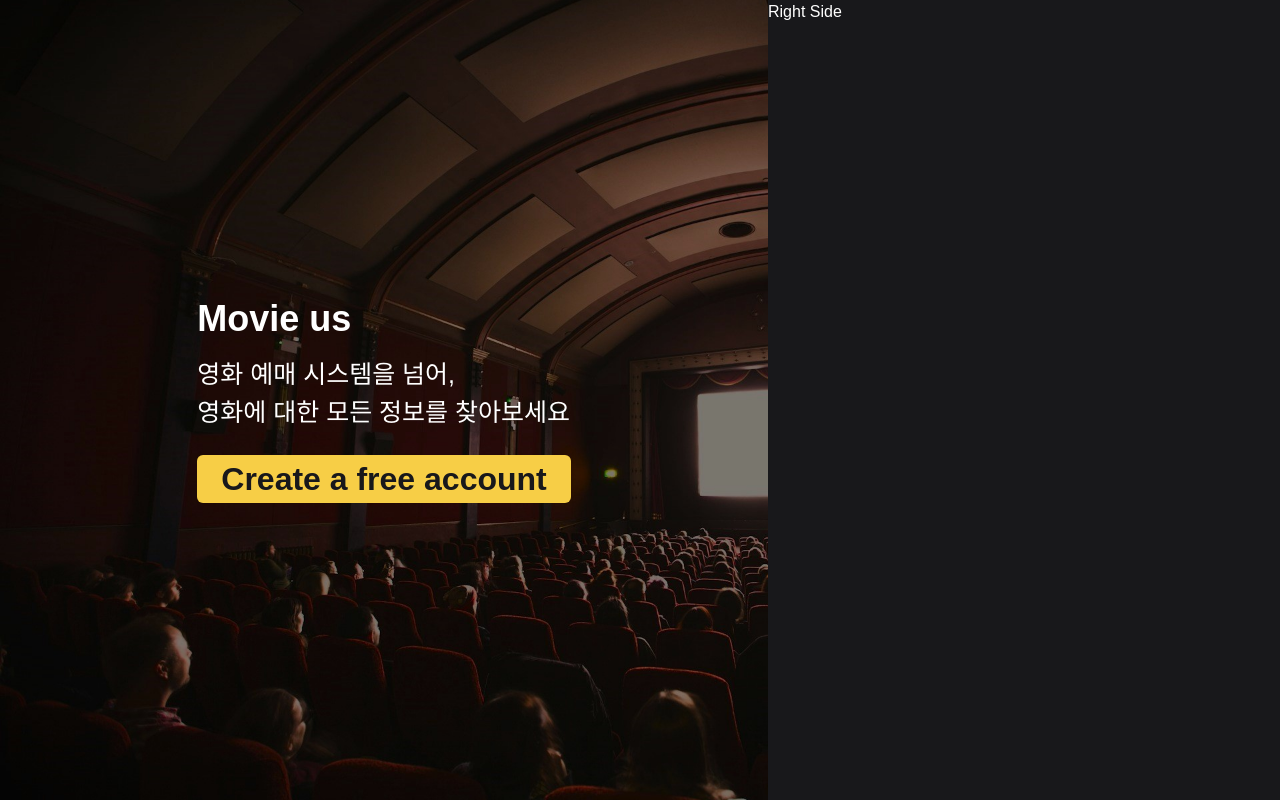
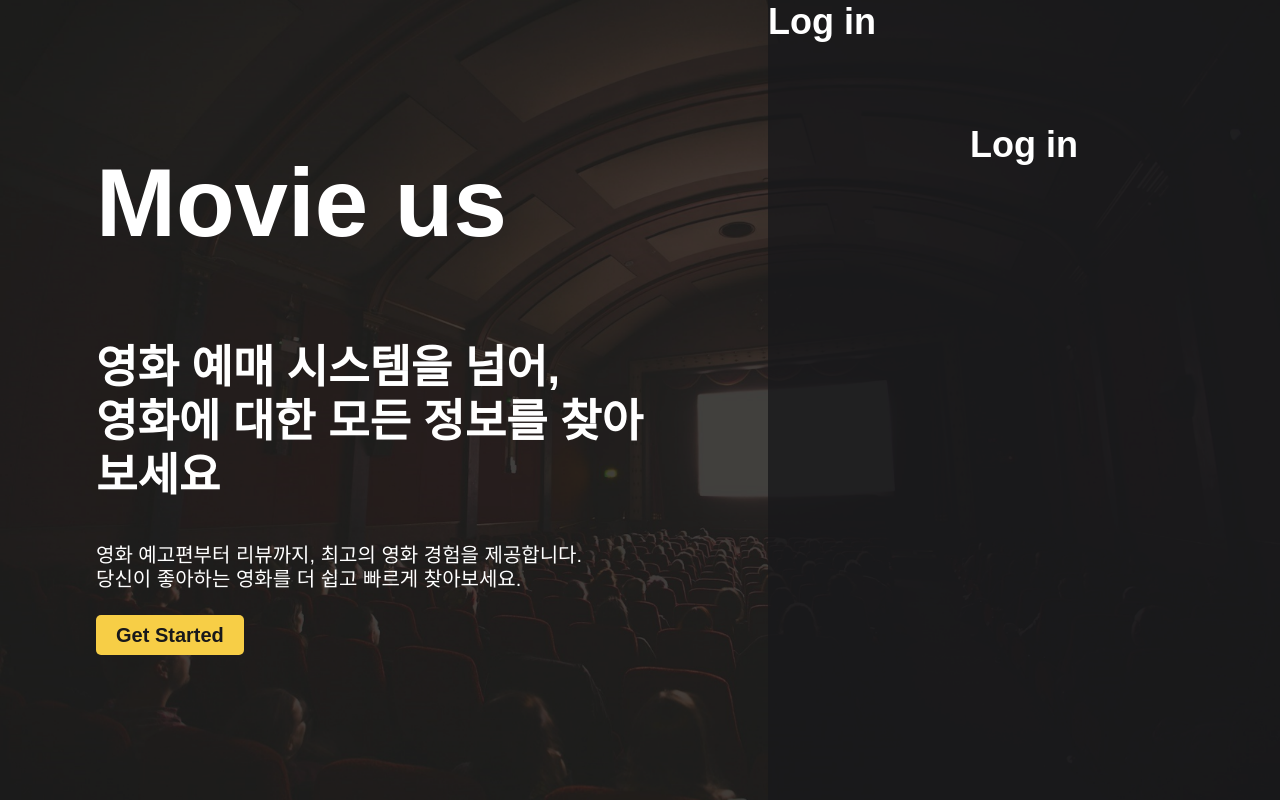
Before and after one commit to chany0ng/move-us-project, a React (Vite) app in the folder frontend/movie-us-frontend/: page / in a window 1280 px wide. Built offline with nearby package versions, Linux system fonts and the light colour scheme; a web font is replaced by a local one.

Commit message:
style: 로그인 페이지 스타일링

```diff
--- a/frontend/movie-us-frontend/src/pages/Index.jsx
+++ b/frontend/movie-us-frontend/src/pages/Index.jsx
@@ -1,6 +1,6 @@
 import styled from "styled-components";
-import backgroundImage from "../assets/images/backgroundImage.jpg";
-import { Button, Flex, Box, Heading, Text } from "@chakra-ui/react";
+import backgroundImage from "../assets/images/backgroundImage.png";
+import { Button, Flex, Box, Heading, Text, Center } from "@chakra-ui/react";
 const Index = () => {
   return (
     <>
@@ -12,21 +12,53 @@ const Index = () => {
             display="flex"
             alignItems="center"
             justifyContent="center"
+            width="100%"
           >
-            <Box maxW="32rem" sx={{ margin: "0 auto" }}>
-              <Heading mb={4}>Movie us</Heading>
-              <Text sx={{ fontSize: "25px" }}>
+            <Box width="75%" margin="0 auto">
+              <Heading
+                mb={20}
+                fontWeight="bold"
+                fontSize={["2xl", "3xl", "4xl", "8xl"]}
+              >
+                Movie us
+              </Heading>
+              <Heading fontSize={["xl", "2xl", "3xl", "45px"]} mb={10}>
                 영화 예매 시스템을 넘어, <br /> 영화에 대한 모든 정보를
                 찾아보세요
+              </Heading>
+              <Text fontSize="20px" lineHeight={"1.2"}>
+                영화 예고편부터 리뷰까지, 최고의 영화 경험을 제공합니다. <br />
+                당신이 좋아하는 영화를 더 쉽고 빠르게 찾아보세요.
               </Text>
-              <Button size="lg" colorScheme="green" mt="24px">
-                Create a free account
+              <Button
+                mt="24px"
+                p={5}
+                fontSize="20px"
+                borderRadius={"5px"}
+                // isLoading
+              >
+                Get Started
               </Button>
             </Box>
           </Box>
 
-          <Box flex="4" bg="brand.black" h="100vh">
-            Right Side
+          <Box flex="4" bg="rgba(24, 24, 27, 0.8)" h="100vh">
+            <Heading
+              mb={20}
+              fontWeight="bold"
+              fontSize={["xl", "2xl", "3xl", "4xl"]}
+            >
+              Log in
+            </Heading>
+            <Center>
+              <Heading
+                mb={20}
+                fontWeight="bold"
+                fontSize={["xl", "2xl", "3xl", "4xl"]}
+              >
+                Log in
+              </Heading>
+            </Center>
           </Box>
         </Flex>
       </BackGroundDiv>
--- a/frontend/movie-us-frontend/src/style/GlobalStyle.js
+++ b/frontend/movie-us-frontend/src/style/GlobalStyle.js
@@ -26,7 +26,7 @@ body{
   font-family: 'Pretendard', sans-serif;
   min-height:100vh;
   min-width: 560px;
-  line-height: 1.2;
+  line-height: 1.5;
   color: white;
 }
 table {
--- a/frontend/movie-us-frontend/src/style/chakraTheme.js
+++ b/frontend/movie-us-frontend/src/style/chakraTheme.js
@@ -22,6 +22,7 @@ const theme = extendTheme({
   colors: {
     brand: {
       primary: "#F7CE46", // 원하는 버튼 색상
+      primaryHover: "#D1A832",
       black: "#18181B",
       white: "#FFFFFF",
       light: "#F8E8E1",
@@ -35,7 +36,7 @@ const theme = extendTheme({
           bg: "brand.primary",
           color: "brand.black",
           _hover: {
-            bg: "brand.primary", // hover 효과 색상
+            bg: "brand.primaryHover",
           },
         },
       },
```
Also changed, not shown: frontend/movie-us-frontend/src/assets/images/backgroundImage.jpg (deleted), frontend/movie-us-frontend/src/assets/images/backgroundImage.png (added).
